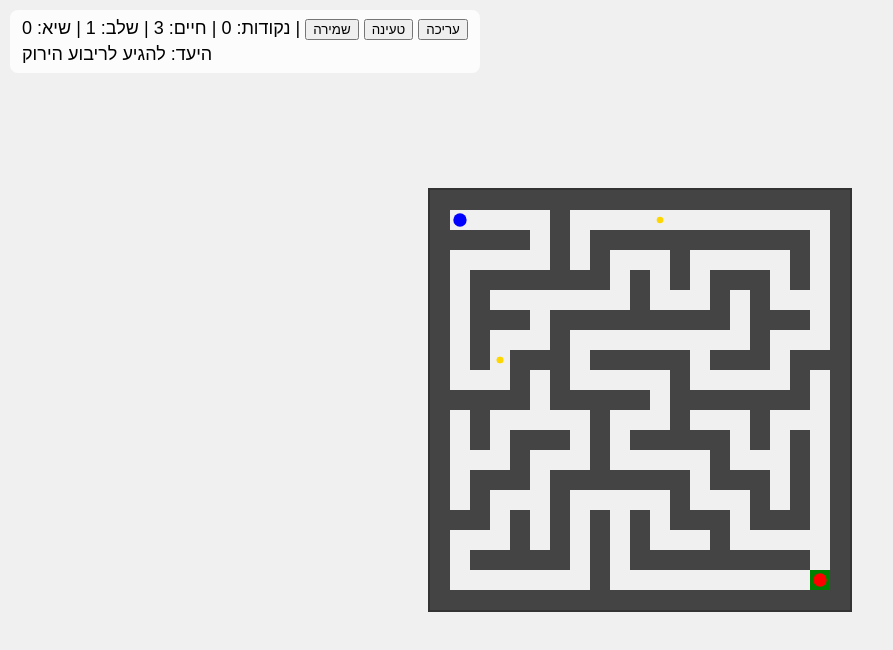
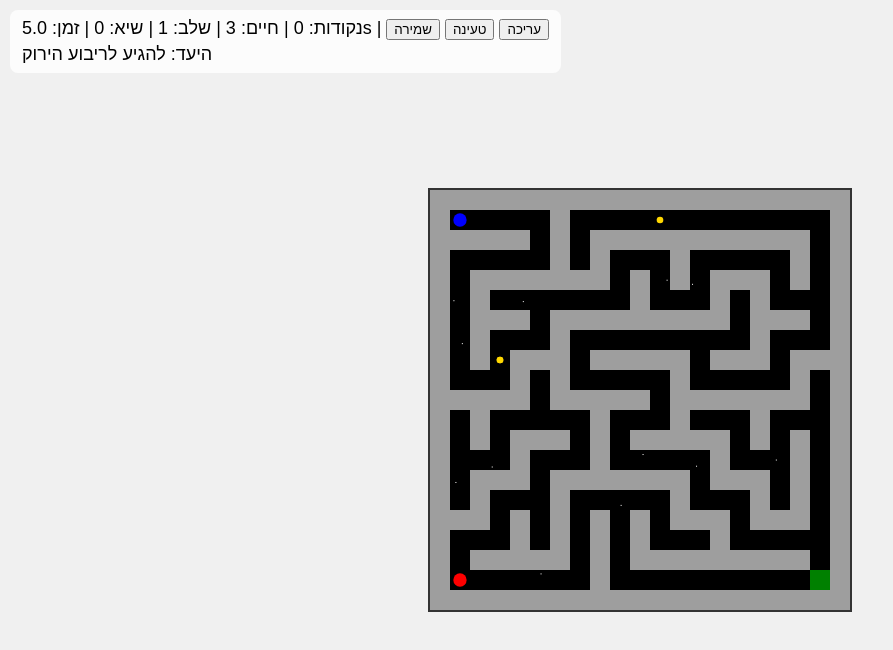
Before and after one commit to ShalevZorany/Mazeing, a website: page index.html in a window 1280 px wide. Shown: the whole page, without its empty margins (0-893 px from the left). Drawn offline with Linux system fonts and the light colour scheme.

```diff
--- a/index.html
+++ b/index.html
@@ -49,6 +49,7 @@
   <span>חיים: <span id="lives">3</span></span> |
   <span>שלב: <span id="level">1</span></span> |
   <span>שיא: <span id="highScore">0</span></span> |
+  <span>זמן: <span id="time">0</span>s</span> |
   <button id="saveBtn">שמירה</button>
   <button id="loadBtn">טעינה</button>
   <button id="editBtn">עריכה</button>
@@ -76,6 +77,8 @@
 let foods = [];
 let traps = [];
 let editing = false;
+let effects = [];
+let levelStartTime = Date.now();
 
 const audioCtx = new (window.AudioContext || window.webkitAudioContext)();
 function beep(freq, dur){
@@ -90,6 +93,7 @@
 const playEatSound=()=>beep(600,100);
 const playHitSound=()=>beep(200,200);
 const playWinSound=()=>beep(800,300);
+const planetColors=['#9E9E9E','#FFC107','#8BC34A','#2196F3','#FF5722','#3F51B5','#FF9800','#009688','#E91E63','#CDDC39'];
 
 function generateMaze(width, height){
   if(width%2===0) width++;
@@ -129,9 +133,10 @@
   canvas.height=maze.length*cellSize;
   player={x:1,y:1};
   goal={x:maze[0].length-2,y:maze.length-2};
-  const enemySpeed=Math.max(1,3-Math.floor((level-1)/3));
-  enemies=[{x:goal.x,y:goal.y,type:1,speed:enemySpeed,cooldown:0}];
-  if(level>3) enemies.push({x:1,y:maze.length-2,type:2,speed:enemySpeed+1,cooldown:0});
+  const enemySpeed=Math.max(1,4-Math.floor((level-1)/2));
+  const freeze=Math.max(0,60-(level-1)*5);
+  enemies=[{x:1,y:maze.length-2,type:1,speed:enemySpeed,cooldown:0,freeze:freeze}];
+  if(level>3) enemies.push({x:maze[0].length-2,y:1,type:2,speed:enemySpeed+1,cooldown:0,freeze:freeze});
   foods=[]; traps=[];
   for(let i=0;i<level*3;i++){
     let x,y;
@@ -140,6 +145,7 @@
     foods.push({x,y});
   }
   if(level>5) traps.push({x:Math.floor(maze[0].length/2),y:1,dx:0,dy:1,range:maze.length-2,step:0});
+  levelStartTime=Date.now();
   updateHUD();
   requestAnimationFrame(draw);
 }
@@ -149,6 +155,7 @@
   document.getElementById('lives').textContent=lives;
   document.getElementById('level').textContent=level;
   document.getElementById('highScore').textContent=highScore;
+  document.getElementById('time').textContent=((Date.now()-levelStartTime)/1000).toFixed(1);
 }
 
 function canMove(nx,ny){
@@ -188,7 +195,7 @@
   if(canMove(nx,ny)){
     player={x:nx,y:ny};
     foods=foods.filter(f=>{
-      if(f.x==nx&&f.y==ny){score+=10;playEatSound();return false;}return true;});
+      if(f.x==nx&&f.y==ny){score+=10;playEatSound();effects.push({x:nx,y:ny,life:10});return false;}return true;});
     if(player.x===goal.x && player.y===goal.y){
       playWinSound();
       level++;
@@ -205,6 +212,7 @@
 function moveEnemies(){
   const dirs=[{x:1,y:0},{x:-1,y:0},{x:0,y:1},{x:0,y:-1}];
   enemies.forEach(e=>{
+    if(e.freeze>0){e.freeze--;return;}
     if(e.cooldown>0){e.cooldown--;return;}
     if(e.type===1){
       const step=findNextStep(e, player);
@@ -255,20 +263,25 @@
 document.addEventListener('keydown',e=>{if(editing && (e.key==='e'||e.key==='E')){toggleEdit();return;}switch(e.key){case 'ArrowUp':move(0,-1);break;case 'ArrowDown':move(0,1);break;case 'ArrowLeft':move(-1,0);break;case 'ArrowRight':move(1,0);break;}});
 
 function draw(){
-  ctx.clearRect(0,0,canvas.width,canvas.height);
+  ctx.fillStyle='black';
+  ctx.fillRect(0,0,canvas.width,canvas.height);
+  for(let i=0;i<40;i++){ctx.fillStyle='white';ctx.fillRect(Math.random()*canvas.width,Math.random()*canvas.height,1,1);}
+  const wallColor=planetColors[(level-1)%planetColors.length];
   for(let y=0;y<maze.length;y++)
     for(let x=0;x<maze[y].length;x++)
-      if(maze[y][x]=='#'){ctx.fillStyle='#444';ctx.fillRect(x*cellSize,y*cellSize,cellSize,cellSize);}
-  ctx.fillStyle='green';
-  ctx.fillRect(goal.x*cellSize,goal.y*cellSize,cellSize,cellSize);
+      if(maze[y][x]=='#'){ctx.fillStyle=wallColor;ctx.fillRect(x*cellSize,y*cellSize,cellSize,cellSize);}
   ctx.fillStyle='gold';
   foods.forEach(f=>{ctx.beginPath();ctx.arc(f.x*cellSize+cellSize/2,f.y*cellSize+cellSize/2,cellSize/6,0,Math.PI*2);ctx.fill();});
   ctx.fillStyle='blue'; ctx.beginPath(); ctx.arc(player.x*cellSize+cellSize/2,player.y*cellSize+cellSize/2,cellSize/3,0,Math.PI*2); ctx.fill();
   ctx.fillStyle='red'; enemies.forEach(en=>{ctx.beginPath();ctx.arc(en.x*cellSize+cellSize/2,en.y*cellSize+cellSize/2,cellSize/3,0,Math.PI*2);ctx.fill();});
   ctx.fillStyle='purple'; traps.forEach(t=>{ctx.fillRect(t.x*cellSize,t.y*cellSize,cellSize,cellSize);});
+  ctx.fillStyle='green'; ctx.fillRect(goal.x*cellSize,goal.y*cellSize,cellSize,cellSize);
+  ctx.fillStyle='yellow'; effects.forEach(e=>{ctx.beginPath();ctx.arc(e.x*cellSize+cellSize/2,e.y*cellSize+cellSize/2,(cellSize/6)*(e.life/10),0,Math.PI*2);ctx.fill();e.life--;});
+  effects=effects.filter(e=>e.life>0);
 }
 
 startLevel();
+setInterval(updateHUD, 100);
 </script>
 </body>
 </html>
```
Also changed, not shown: package.json (added, +8 -0 lines).
